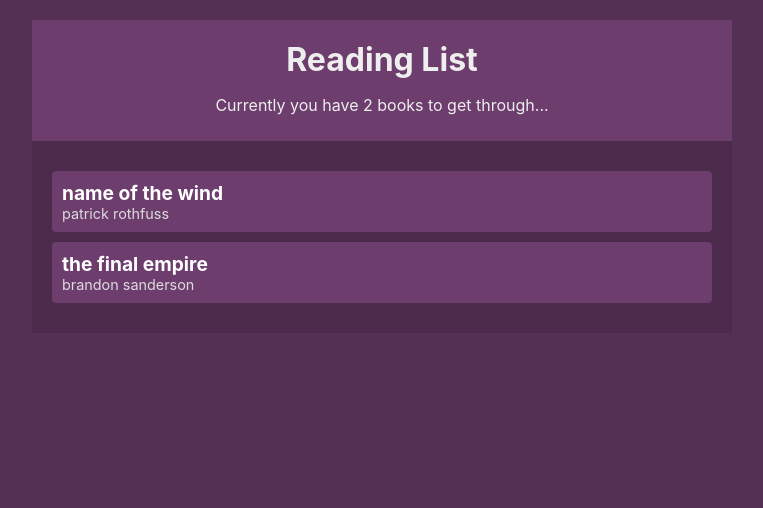
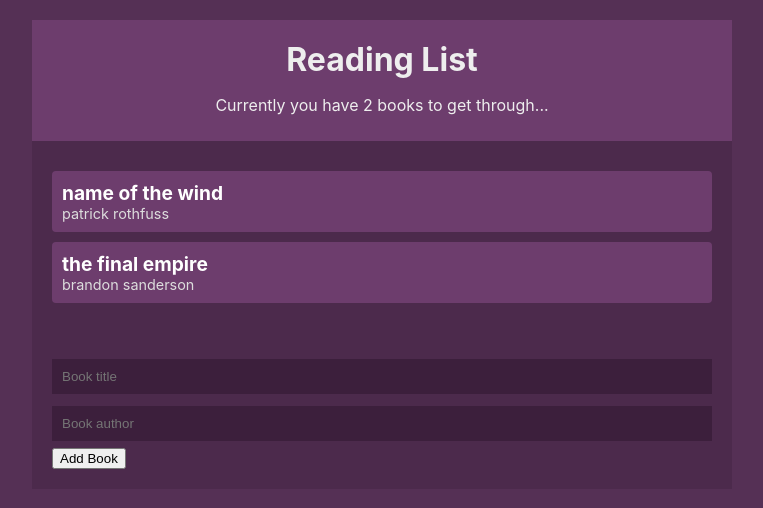
Before and after one commit to Dan-Bird/react-hooks, a React (Create React App) app: page / in a window 1280 px wide. Shown: the top 508 px of the page, without its empty margins (258-1021 px from the left). Built offline with nearby package versions, Linux system fonts and the light colour scheme.

Commit message:
Add book functionality

```diff
--- a/src/App.js
+++ b/src/App.js
@@ -1,4 +1,5 @@
 import React from 'react';
+import BookForm from './components/BookForm';
 import BookList from './components/BookList';
 import Navbar from './components/Navbar';
 import BookContextProvider from './contexts/BookContext';
@@ -9,6 +10,7 @@
       <BookContextProvider>
         <Navbar />
         <BookList />
+        <BookForm />
       </BookContextProvider>
     </div>
   );
--- /dev/null
+++ b/src/components/BookForm.js
@@ -0,0 +1,41 @@
+import React, { useContext, useState } from 'react';
+import { BookContext } from '../contexts/BookContext';
+
+const BookForm = () => {
+  const { addBook } = useContext(BookContext);
+  const [title, setTitle] = useState('');
+  const [author, setAuthor] = useState('');
+
+  const handleSubmit = e => {
+    e.preventDefault();
+    addBook(title, author);
+    setTitle('');
+    setAuthor('');
+  };
+
+  return (
+    <form onSubmit={handleSubmit}>
+      <input
+        type="text"
+        name="book-title"
+        id=""
+        placeholder="Book title"
+        value={title}
+        onChange={e => setTitle(e.target.value)}
+        required
+      />
+      <input
+        type="text"
+        name="book-author"
+        id=""
+        placeholder="Book author"
+        value={author}
+        onChange={e => setAuthor(e.target.value)}
+        required
+      />
+      <button type="submit">Add Book</button>
+    </form>
+  );
+};
+
+export default BookForm;
--- a/src/index.css
+++ b/src/index.css
@@ -55,3 +55,23 @@
   margin: 20px;
   text-align: center;
 }
+
+form {
+  padding: 20px;
+}
+input[type='text'] {
+  width: 100%;
+  padding: 10px;
+  box-sizing: border-box;
+  margin: 6px 0;
+  background: #3c1f3c;
+  color: #fff;
+  border: 0;
+}
+input[type='submit'] {
+  margin: 10px auto;
+  background: #eee;
+  border: 0;
+  padding: 6px 20px;
+  display: block;
+}
```
